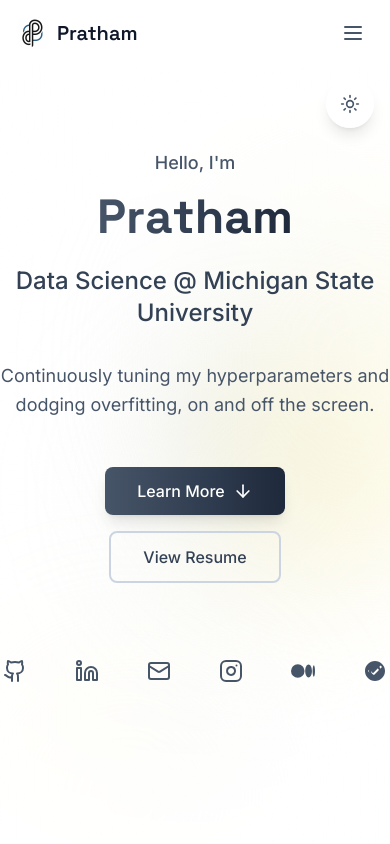
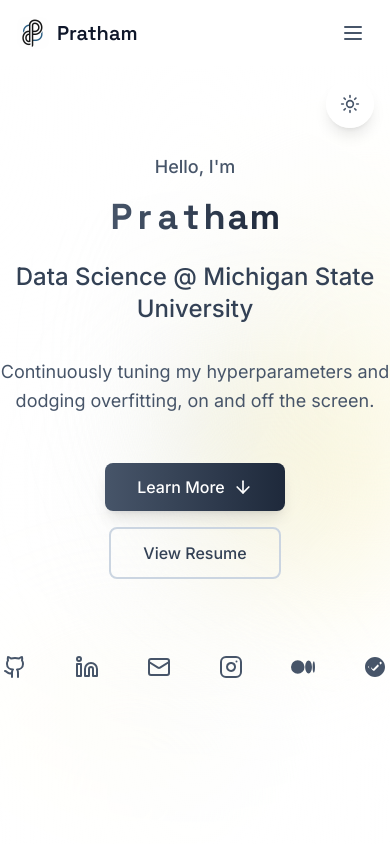
Before and after one commit to Pratt2321/pratham.dev, a Next.js app: page / in a window 390 px wide. Shown: the top 844 px of the page. Built offline with nearby package versions, Linux system fonts and the light colour scheme.

Commit message:
Fix mobile name display while preserving easter egg - Add responsive text sizing for mobile devices - Improve gradient text rendering on mobile - Add mobile-specific CSS for floating letters - Ensure name is visible on all screen sizes - Maintain floating letters easter egg functionality

```diff
--- a/app/globals.css
+++ b/app/globals.css
@@ -166,6 +166,7 @@
     -webkit-background-clip: text;
     -webkit-text-fill-color: transparent;
     background-clip: text;
+    display: inline-block;
   }
 
   .dark .gradient-text {
@@ -173,6 +174,7 @@
     -webkit-background-clip: text;
     -webkit-text-fill-color: transparent;
     background-clip: text;
+    display: inline-block;
   }
 
   .glass-effect {
@@ -230,9 +232,23 @@
 .floating-letter {
   display: inline-block;
   transition: all 0.3s ease;
+  cursor: pointer;
 }
 
 .floating-letter:hover {
   animation: float 0.6s ease-in-out;
   transform: translateY(-5px);
 }
+
+/* Mobile touch support for floating letters */
+@media (max-width: 768px) {
+  .floating-letter {
+    min-width: 1ch;
+    text-align: center;
+  }
+
+  .floating-letter:hover {
+    animation: float 0.4s ease-in-out;
+    transform: translateY(-3px);
+  }
+}
--- a/components/Hero.tsx
+++ b/components/Hero.tsx
@@ -35,13 +35,13 @@ export default function Hero() {
           initial={{ opacity: 0, y: 20 }}
           animate={{ opacity: 1, y: 0 }}
           transition={{ delay: 0.4 }}
-          className="text-5xl md:text-7xl font-display font-bold mb-6"
+          className="text-4xl sm:text-5xl md:text-7xl font-display font-bold mb-6"
         >
           <span className="gradient-text">
             {'Pratham'.split('').map((letter, index) => (
               <span
                 key={index}
-                className="floating-letter"
+                className="floating-letter inline-block"
                 style={{ animationDelay: `${index * 0.1}s` }}
               >
                 {letter}
```
